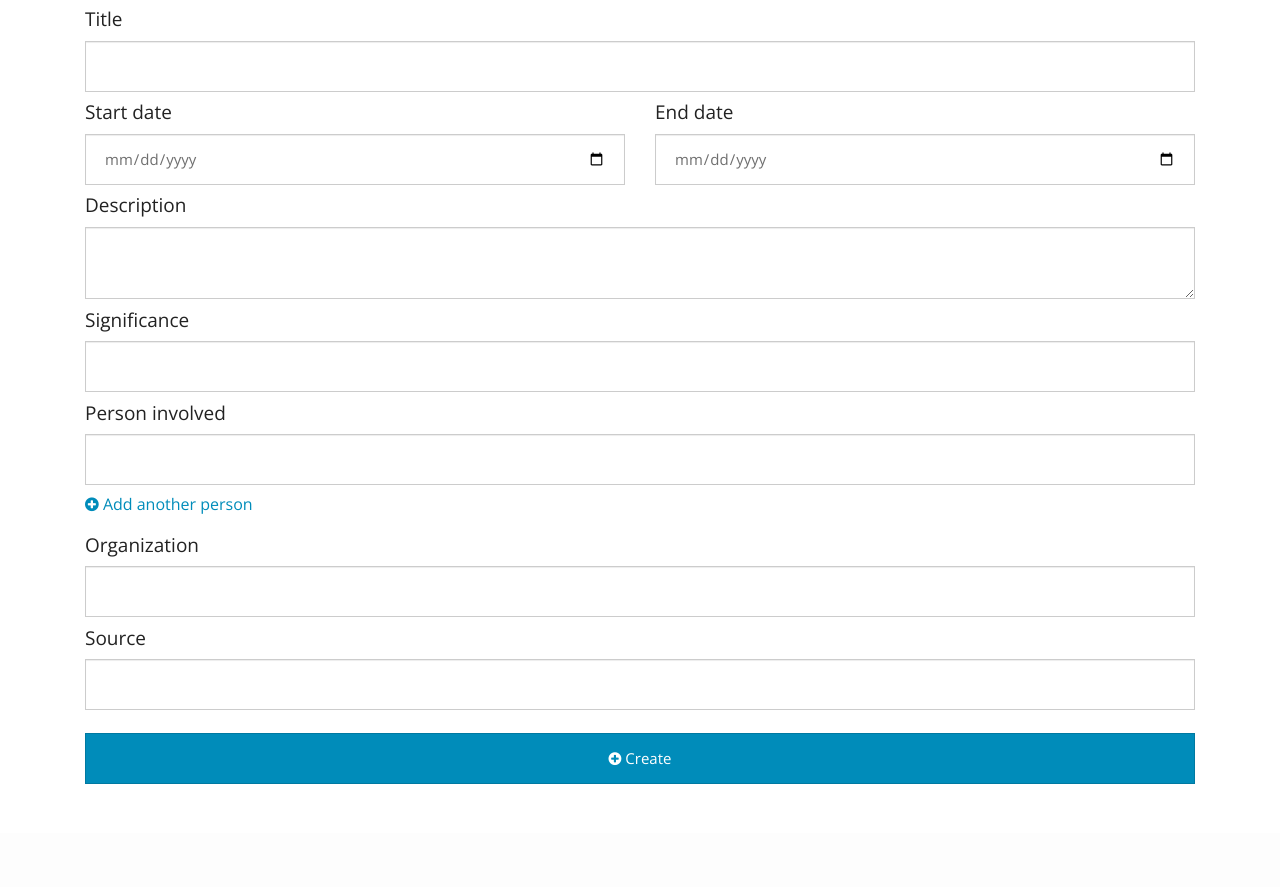
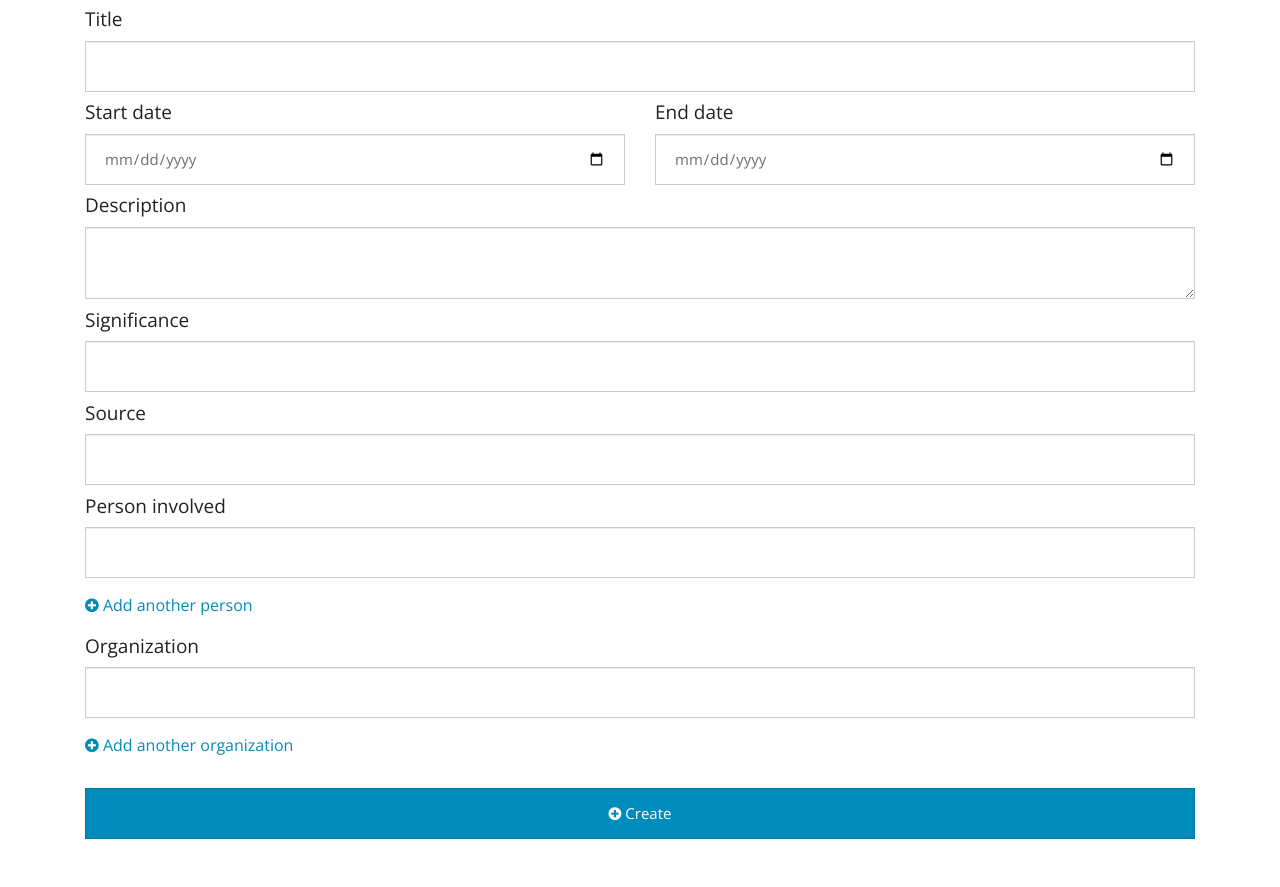
Before and after one commit to datamade/occrp-timeline-tool, a Flask app: template occrp/templates/story.html in a window 1280 px wide. Shown: the part 527-1414 px from the top of the page. Before the commit the page ends 1311 px from the top, so only its background shows below. Run offline with Flask 2, Linux system fonts and the light colour scheme; tables that the repository leaves empty hold one stand-in row (values such as "Sample post"); the template is opened without the code that fills it: values that come from a table or form of the project are taken from there, most other values are stand-ins (such as "Sample title", 1, 10 or a date in 2020); form fields are guessed from the names that the template uses; parts of the project's set-up code (start-up, migrations or seed data) failed here and were passed over; some libraries are stand-ins or nearby versions.

Commit message:
Improve form: allow entry for multiple people and organizations per story

```diff
--- a/occrp/forms.py
+++ b/occrp/forms.py
@@ -11,6 +11,7 @@ class StoryForm(FlaskForm):
     title = StringField('title', validators=[DataRequired()])
 
 
+# Upon data entry, we should trim all strings
 class EventForm(FlaskForm):
     title = StringField('title', validators=[DataRequired()])
     start_date = StringField('start_date')
--- a/occrp/static/css/custom.css
+++ b/occrp/static/css/custom.css
@@ -89,6 +89,15 @@ div.story-form-input {
 .created-width { width: 20%; }
 
 /* ===== STORY DETAIL ===== */
+.removeRow a {
+  color: var(--purple-shade);
+  margin-bottom: 4px;
+}
+
+.removeRow a:hover {
+  color: var(--purple-shade);
+}
+
 .form-horizontal .form-group {
   margin-left: 0;
   margin-right: 0;
--- a/occrp/static/js/custom.js
+++ b/occrp/static/js/custom.js
@@ -38,6 +38,23 @@ $(document).ready(function() {
     });
 
     // Event form
+    $('#addOrganization').on('click', function(e){
+        e.preventDefault();
+        personInput = $("#organizationRow").children().first().clone();
+        $('#organizationRow').append(personInput);
+        $(personInput).prepend("<div class='col-sm-12 removeRow'><a href=''><i class='fa fa-times' aria-hidden='true'></i> Remove</a></div>")
+    });
 
+    $('#addPerson').on('click', function(e){
+        e.preventDefault();
+        personInput = $("#personRow").children().first().clone();
+        $('#personRow').append(personInput);
+        $(personInput).prepend("<div class='col-sm-12 removeRow'><a href=''><i class='fa fa-times' aria-hidden='true'></i> Remove</a></div>")
+    });
+
+    $('body').on('click', '.removeRow', function(e){
+        e.preventDefault();
+        $(this).parent().remove()
+    });
 
 });
--- a/occrp/templates/partials/event_form.html
+++ b/occrp/templates/partials/event_form.html
@@ -89,46 +89,6 @@
         </div>
     </div>
 
-    <div id="personRow" class="row">
-        <div class="form-inline">
-            {% if form.person_name.errors %}
-                <div class="form-group has-error col-sm-12">
-            {% else %}
-                <div class="form-group col-sm-12">
-            {% endif %}
-                <h4>Person involved</h4>
-                {{ form.person_name(class="form-control", id="person-input") }}
-                {% if form.person_name.errors %}
-                    {% for error in form.person_name.errors %}
-                        <span class="help-block">{{ error }}</span>
-                    {% endfor %}
-                {% endif %}
-                </div>
-
-        </div>
-        <div class="col-sm-12 mg-top-sm mg-bottom-sm">
-            <a href='' id='add-person'><i class="fa fa-plus-circle" aria-hidden="true"></i> Add another person</a>
-        </div>
-    </div>
-
-    <div id="organizationRow" class="row">
-        <div class="form-inline">
-            {% if form.organization.errors %}
-                <div class="form-group has-error col-sm-12">
-            {% else %}
-                <div class="form-group col-sm-12">
-            {% endif %}
-                <h4>Organization</h4>
-                {{ form.organization(class="form-control", id="organization-input") }}
-                {% if form.organization.errors %}
-                    {% for error in form.organization.errors %}
-                        <span class="help-block">{{ error }}</span>
-                    {% endfor %}
-                {% endif %}
-                </div>
-        </div>
-    </div>
-
     <div class="row">
         <div class="form-inline">
             {% if form.source_label.errors %}
@@ -147,7 +107,60 @@
         </div>
     </div>
 
+    <div class="row">
+        <div class="col-sm-12">
+            <h4>Person involved</h4>
+        </div>
+    </div>
+    <div id="personRow" class="row">
+        <div class="form-inline">
+            {% if form.person_name.errors %}
+                <div class="form-group has-error col-sm-12">
+            {% else %}
+                <div class="form-group col-sm-12">
+            {% endif %}
+                {{ form.person_name(class="form-control mg-bottom-sm", id="person-input") }}
+                {% if form.person_name.errors %}
+                    {% for error in form.person_name.errors %}
+                        <span class="help-block">{{ error }}</span>
+                    {% endfor %}
+                {% endif %}
+                </div>
+                <br>
+        </div>
+    </div>
+    <div class="row">
+        <div class="col-sm-12 mg-top-sm mg-bottom-sm">
+            <a href='' id='addPerson'><i class="fa fa-plus-circle" aria-hidden="true"></i> Add another person</a>
+        </div>
+    </div>
 
+    <div class="row">
+        <div class="col-sm-12">
+            <h4>Organization</h4>
+        </div>
+    </div>
+    <div id="organizationRow" class="row">
+        <div class="form-inline">
+            {% if form.organization.errors %}
+                <div class="form-group has-error col-sm-12">
+            {% else %}
+                <div class="form-group col-sm-12">
+            {% endif %}
+                {{ form.organization(class="form-control mg-bottom-sm", id="organization-input") }}
+                {% if form.organization.errors %}
+                    {% for error in form.organization.errors %}
+                        <span class="help-block">{{ error }}</span>
+                    {% endfor %}
+                {% endif %}
+                </div>
+        </div>
+    </div>
+    <div class="row">
+        <div class="col-sm-12 mg-top-sm mg-bottom-sm">
+            <a href='' id='addOrganization'><i class="fa fa-plus-circle" aria-hidden="true"></i> Add another organization</a>
+        </div>
+    </div>
 
     <div class="row">
       <div class="form-group col-sm-12">
--- a/occrp/views.py
+++ b/occrp/views.py
@@ -199,7 +199,7 @@ def source_autocomplete():
 
 def get_facets(**kwargs):
     facets_query = '''
-        SELECT trim({entity_type}.{field}) as facet, count({entity_type}.id) as facet_count
+        SELECT TRIM({entity_type}.{field}) as facet, array_length(array_agg(distinct event.id), 1) as facet_count
         FROM story
         LEFT JOIN events_stories ON story.id = events_stories.story_id
         LEFT JOIN event ON events_stories.event_id = event.id
@@ -227,6 +227,8 @@ def get_facets(**kwargs):
     facets_query += '''
         GROUP BY {entity_type}.{field}
         '''.format(entity_type=kwargs['entity_type'], field=kwargs['field'])
+
+    print(facets_query)
 
     facets = engine.execute(facets_query).fetchall()
     facets = [dict(f) for f in facets if f[0] != None]
```
